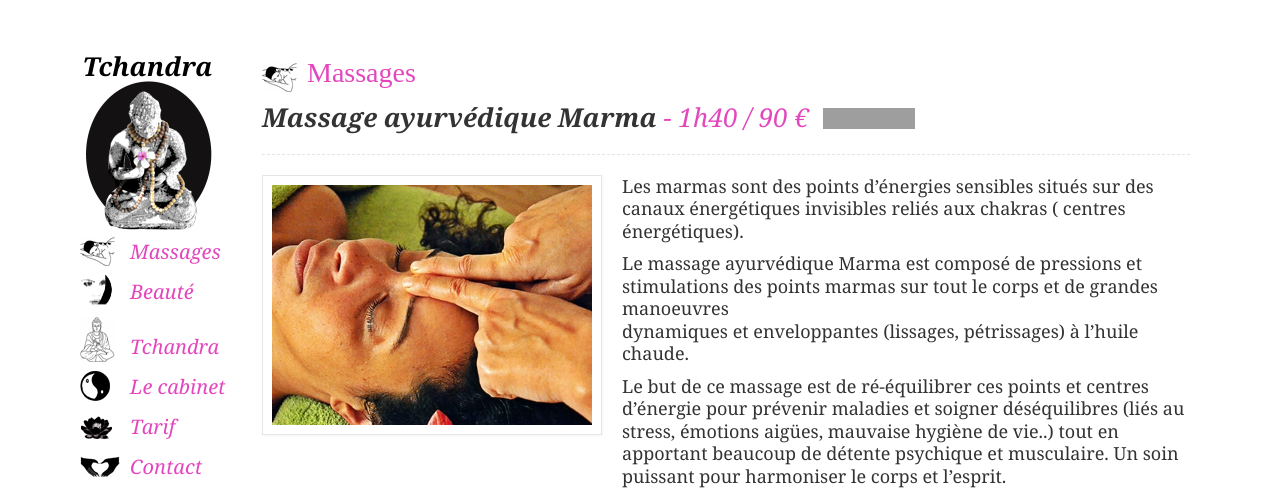
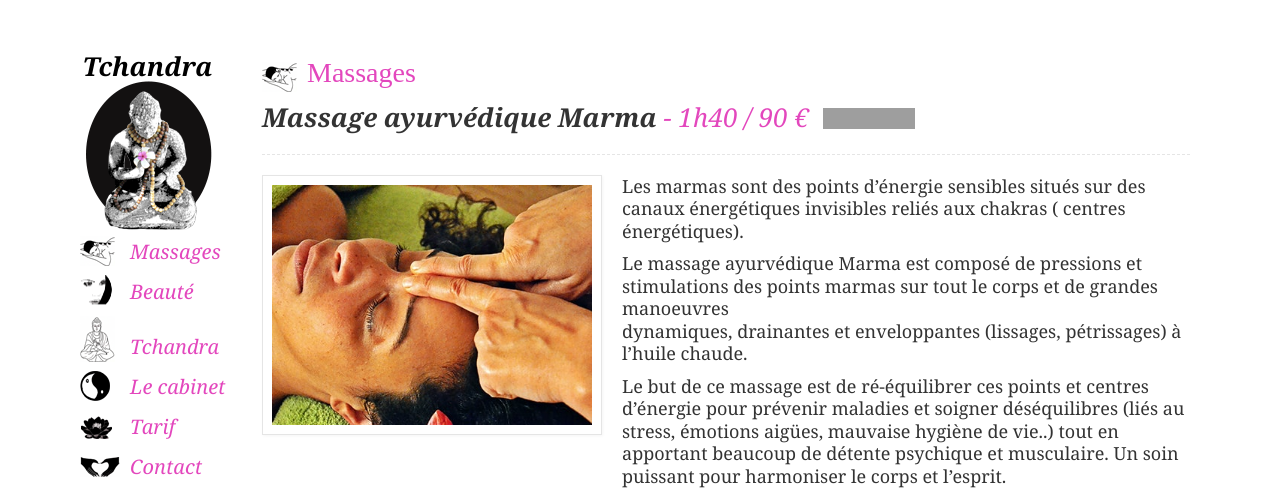
Before and after one commit to enrjphabricator/tchandra, a Jekyll site: the page built from _posts/massages/2013-01-01-marma.Markdown, in a window 1280 px wide. Shown: the top 490 px of the page. Built offline with Jekyll 4.4.1, drawn with Linux system fonts in a browser that asks for light colours; grey boxes are pictures that could not be loaded.

Commit message:
Update 2013-01-01-marma.Markdown

```diff
--- a/_posts/massages/2013-01-01-marma.Markdown
+++ b/_posts/massages/2013-01-01-marma.Markdown
@@ -17,14 +17,14 @@ bad: ["Etats inflammatoires", "Fièvre", "Hypertension non traitée"]
 description: "Un voyage au centre de vos énergies pour harmoniser le corps et l'esprit, dans les traditions de l’Inde."
 ---
 
-Les marmas sont des points d’énergies sensibles
+Les marmas sont des points d’énergie sensibles
 situés sur des canaux énergétiques invisibles
 reliés aux chakras ( centres énergétiques).
 
 Le massage ayurvédique Marma est composé
 de pressions et stimulations des points marmas
 sur tout le corps et de grandes manoeuvres
-dynamiques et enveloppantes (lissages,
+dynamiques, drainantes et enveloppantes (lissages,
 pétrissages) à l’huile chaude.
 
 Le but de ce massage est de ré-équilibrer ces
```
